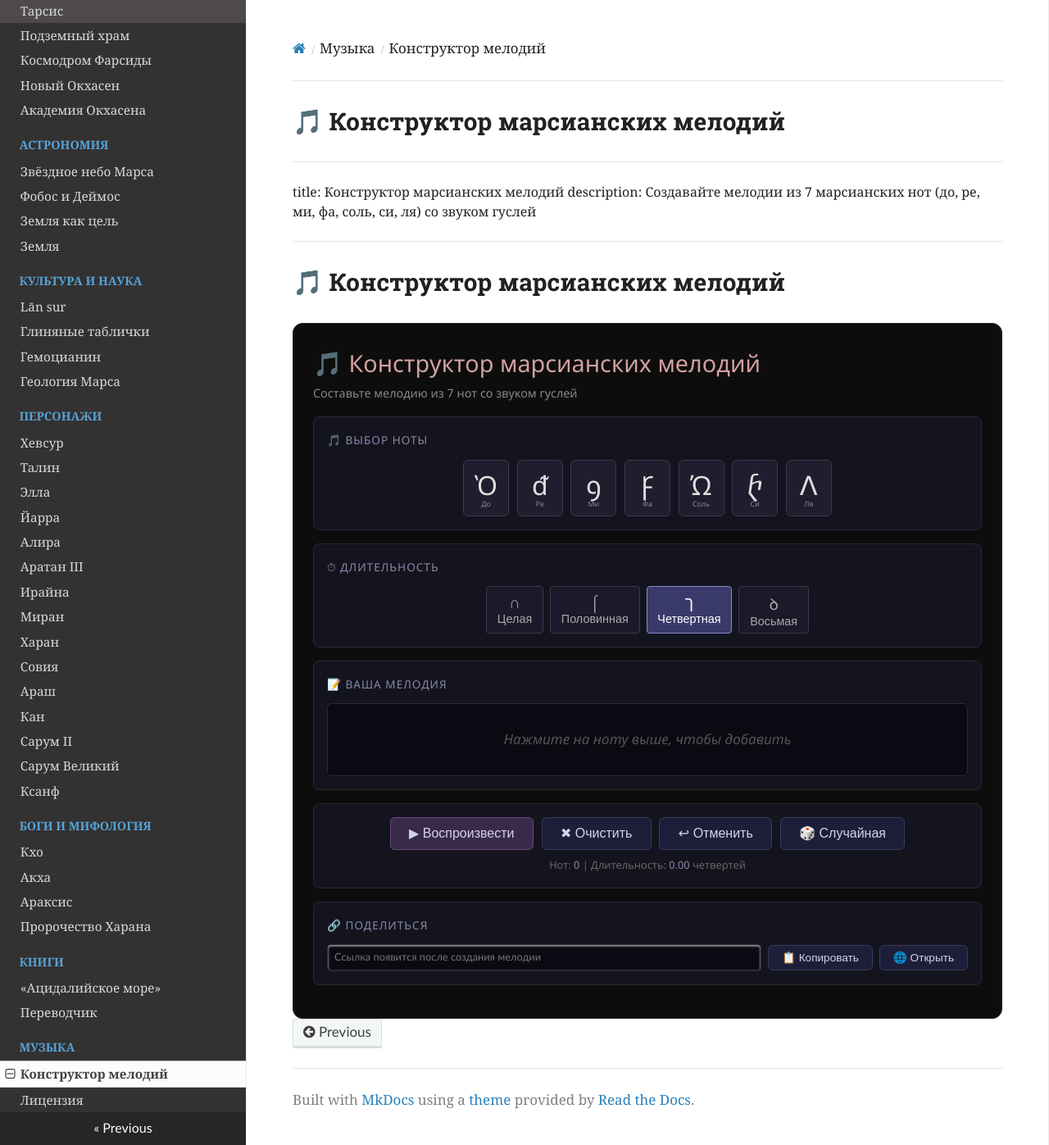
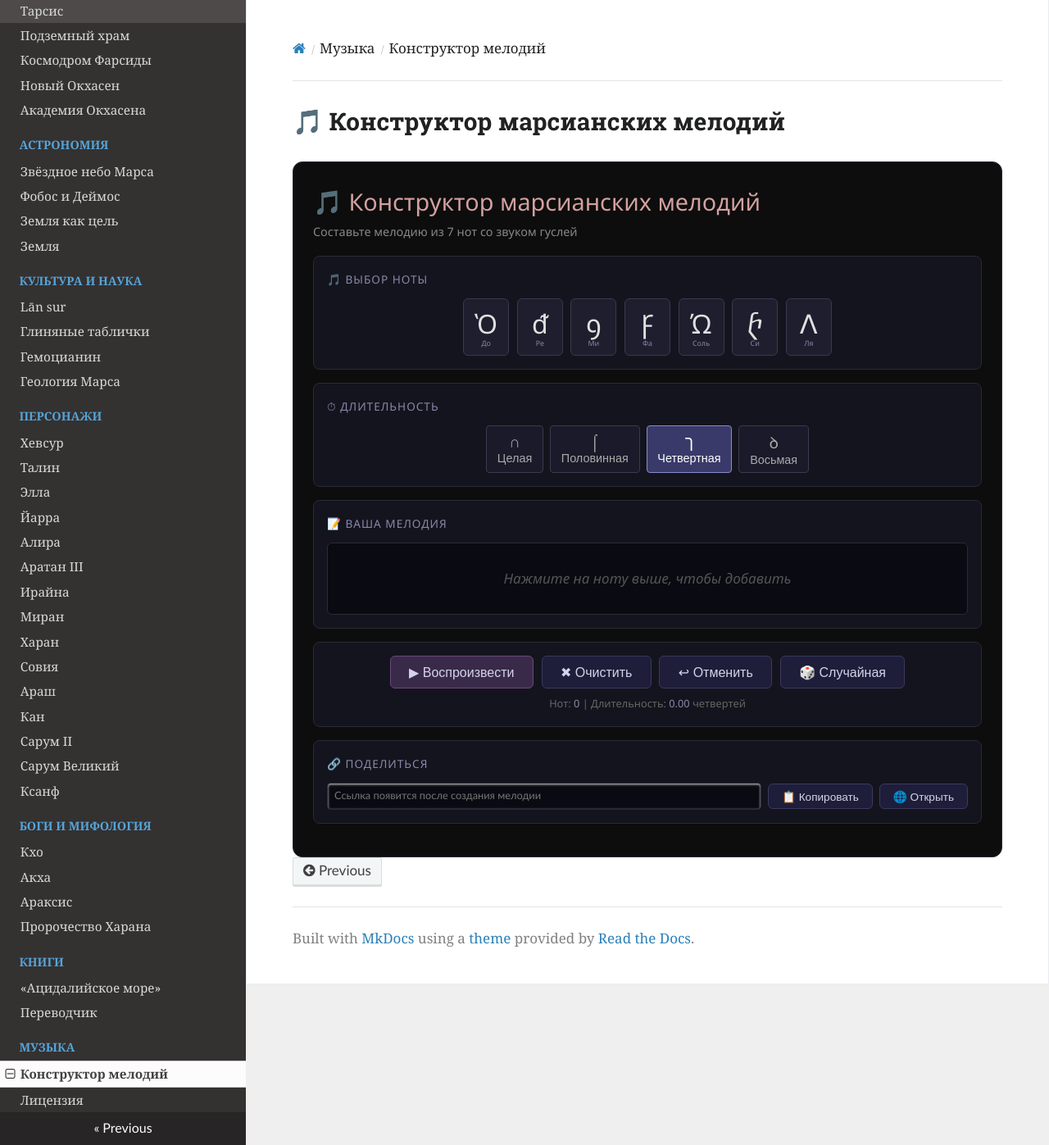
Before and after one commit to ivanhohlov14-bit/mars-encyclopedia, an MkDocs documentation site: the page built from docs/music/constructor.md, in a window 1280 px wide and 1397 px high. Shown: the whole window at 82% size. Built offline with MkDocs 1.6.1, drawn with Linux system fonts in a browser that asks for light colours; nearby versions of some CDN libraries.

Commit message:
Update constructor.md

```diff
--- a/docs/music/constructor.md
+++ b/docs/music/constructor.md
@@ -1,12 +1,6 @@
 ---
 title: Конструктор марсианских мелодий
 description: Создавайте мелодии из 7 марсианских нот (до, ре, ми, фа, соль, си, ля)
----
-
-# 🎵 Конструктор марсианских мелодий
----
-title: Конструктор марсианских мелодий
-description: Создавайте мелодии из 7 марсианских нот (до, ре, ми, фа, соль, си, ля) со звуком гуслей
 ---
 
 # 🎵 Конструктор марсианских мелодий
```
